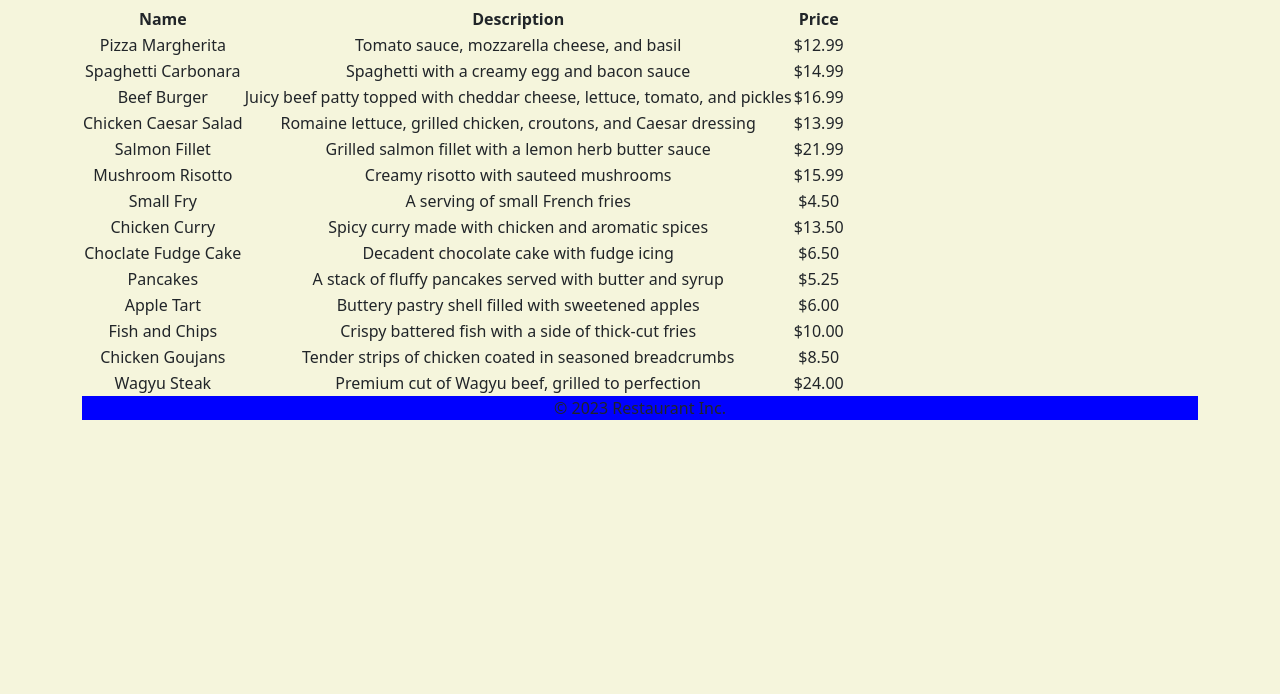
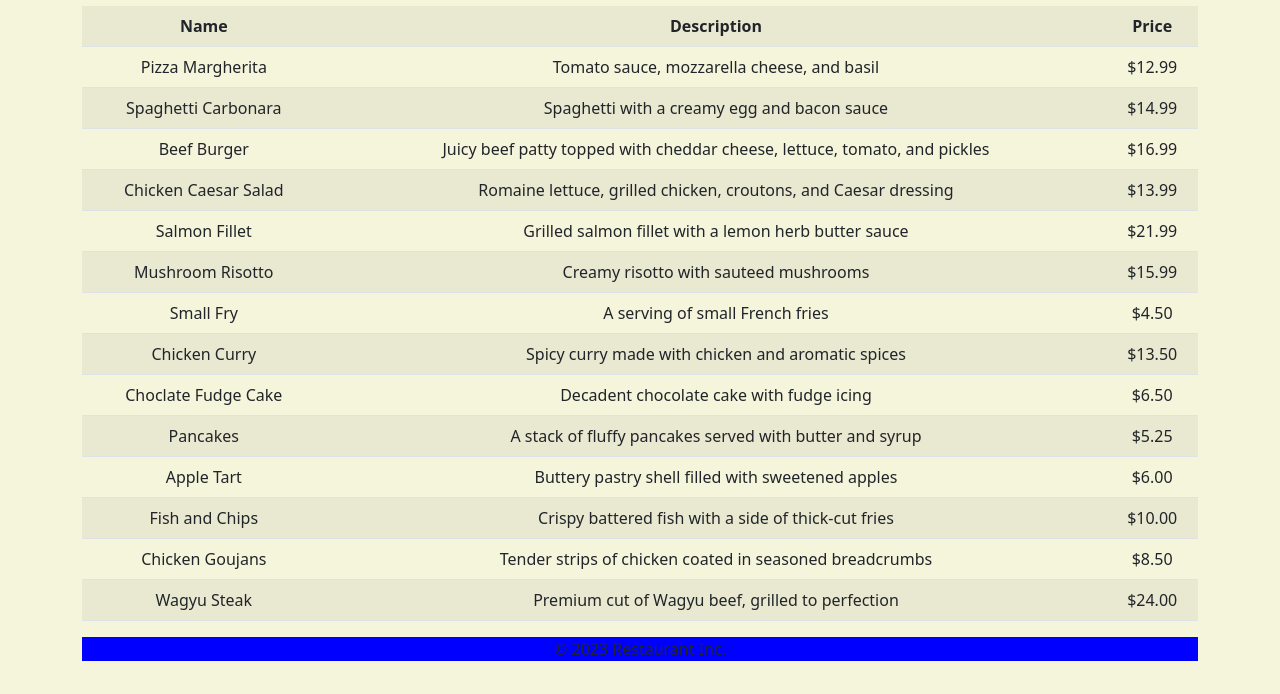
Before and after one commit to xconor/Assignment2PHP-SQLwebsite, a PHP site: page / in a window 1280 px wide. Shown: the part 106-800 px from the top of the page. Run offline with PHP 8.4, Linux system fonts and the light colour scheme; data comes from the database, SQL or seed files in the repository.

Commit message:
added table styling with bootstrap classes

```diff
--- a/index.php
+++ b/index.php
@@ -21,7 +21,8 @@
 <main>
     <section>
         <!-- display a table of menu items -->
-        <table>
+        <div class="table-responsive">
+        <table class="table table-striped">
             <tr>
                 <th>Name</th>
                 <th>Description</th>
@@ -36,6 +37,8 @@
         </tr>
     <?php endforeach; ?>
 </table>
+        </div>
+
 </section>
 </main><!-- /.container -->
 <?php include 'includes/footer.php';?>
```
